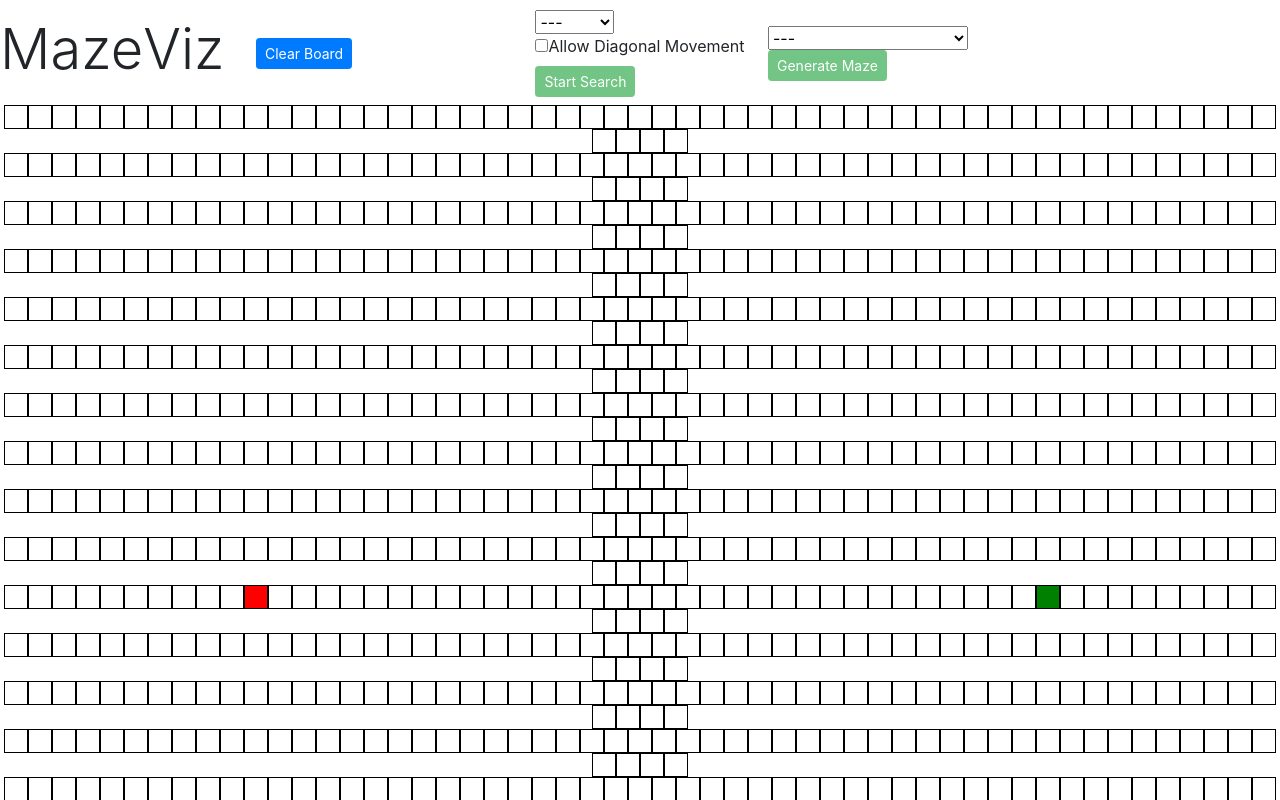
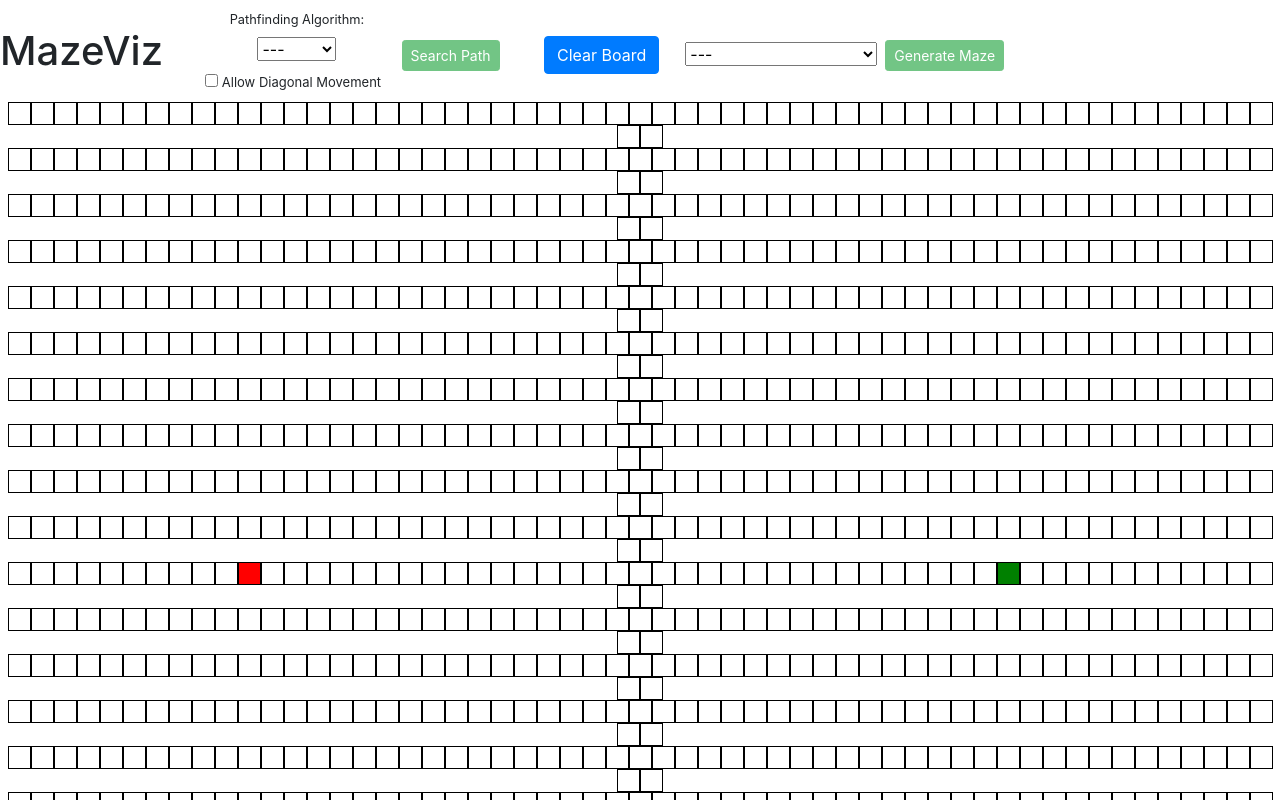
Before and after one commit to BenjaminTu/mazeviz, a React (Create React App) app: page / in a window 1280 px wide. Shown: the top 800 px of the page. Built offline with nearby package versions, Linux system fonts and the light colour scheme.

Commit message:
improve and working on UI

```diff
--- a/src/Viz/Algorithms/Maze/algorithms.js
+++ b/src/Viz/Algorithms/Maze/algorithms.js
@@ -6,6 +6,6 @@ export const MazeAlgo = {
   "---": function init() {
     return [];
   },
-  "Recursive Backtracking": backtrack,
-  "Kruskal": kruskal,
+  "Recursive Backtracker": backtrack,
+  "Kruskal's": kruskal,
 };
--- a/src/Viz/Node/Node.css
+++ b/src/Viz/Node/Node.css
@@ -9,8 +9,8 @@
 }
 
 .node {
-  width: 24px;
-  height: 24px;
+  width: 23px;
+  height: 23px;
   border: 1px solid black;
   display: inline-block;
 }
--- a/src/Viz/Viz.css
+++ b/src/Viz/Viz.css
@@ -1,6 +1,6 @@
 .grid {
   font-size: 0;
-  margin-top: 8px;
+  margin-top: 1px;
 }
 
 .hide {
@@ -16,7 +16,7 @@
 
 .panel {
   display: grid;
-  grid-template-columns: repeat(5, 1fr);
+  grid-template-columns: 0.7fr 1.4fr 0.5fr 1.4fr 1fr;
   grid-template-rows: 1fr;
   grid-column-gap: 0px;
   grid-row-gap: 0px;
@@ -28,12 +28,34 @@
 }
 .left {
   grid-area: 1 / 2 / 2 / 3;
-  justify-self: left;
+  justify-self: center;
+  display: grid;
+  grid-template-columns: 1.2fr 0.8fr;
+  grid-template-rows: 0.3fr 0.75fr 0.25fr;
+  grid-column-gap: 0px;
+  grid-row-gap: 0px;
+  align-items: center;
+  justify-items: center;
 }
+
+.top {
+  grid-area: 2 / 1 / 3 / 2;
+}
+
+.bot {
+  grid-area: 3 / 1 / 4 / 2;
+}
+
+.rt {
+  grid-area: 1 / 2 / span 3 / 3;
+  justify-self: center;
+}
+
 .middle {
   grid-area: 1 / 3 / 2 / 4;
   justify-self: center;
 }
+
 .right {
   grid-area: 1 / 4 / 2 / 5;
 }
@@ -41,5 +63,14 @@
   grid-area: 1 / 5 / 2 / 6;
 }
 
+.path-title {
+  font: bold;
+  grid-area: 1 / 1 / 2 / 2;
+}
+
 .stats {
 }
+
+label {
+  font-size: 13px;
+}
--- a/src/Viz/Viz.jsx
+++ b/src/Viz/Viz.jsx
@@ -476,28 +476,15 @@ export default class Viz extends Component {
       <>
         <div className="panel">
           <div className="title">
-            <div className="float-left d-block">
-              <h1 className="display-4">Maze</h1>
-            </div>
-            <div className="float-left d-block">
-              <h1 className="display-4">Viz</h1>
-            </div>
+            <p className="h1">MazeViz</p>
           </div>
 
           <div className="left">
-            <button
-              id="clear-button"
-              className="btn btn-sm btn-primary d-block"
-              onClick={() => this.clearBoard()}
-            >
-              Clear Board
-            </button>
-          </div>
-
-          <div className="middle">
+            <small className="path-title">Pathfinding Algorithm:</small>
+            <div className="top">
               <select
                 id="path"
-              className="d-block"
+                className="d-block m-2"
                 onChange={(e) => this.setPathAlgo(e)}
               >
                 {Object.keys(PathAlgo).map((option, index) => (
@@ -506,29 +493,42 @@ export default class Viz extends Component {
                   </option>
                 ))}
               </select>
-
-            <label className="p d-block">
+            </div>
+            <div className="bot">
+              <label className="mr-2">
                 <input
                   type="checkbox"
-                className="checkbox"
+                  className="checkbox mr-1"
                   onChange={(e) => this.setDiag(e)}
                 ></input>
                 Allow Diagonal Movement
               </label>
-
+            </div>
+            <div className="rt">
               <button
                 id="path-button"
-              className="btn btn-sm btn-success d-block"
+                className="btn btn-sm btn-success"
                 onClick={() => this.animateSearch()}
               >
-              Start Search
+                Search Path
+              </button>
+            </div>
+          </div>
+
+          <div className="middle">
+            <button
+              id="clear-button"
+              className="btn btn btn-primary d-block"
+              onClick={() => this.clearBoard()}
+            >
+              Clear Board
             </button>
           </div>
 
           <div className="right">
             <select
               id="maze"
-              className="d-block"
+              className="mr-2"
               onChange={(e) => this.setMazeAlgo(e)}
             >
               {Object.keys(MazeAlgo).map((option, index) => (
@@ -540,7 +540,7 @@ export default class Viz extends Component {
 
             <button
               id="maze-button"
-              className="btn btn-sm btn-success d-block"
+              className="btn btn-sm btn-success"
               onClick={() => this.generateMaze()}
             >
               Generate Maze
```
Lines whose indentation alone changed are shown as unchanged.
